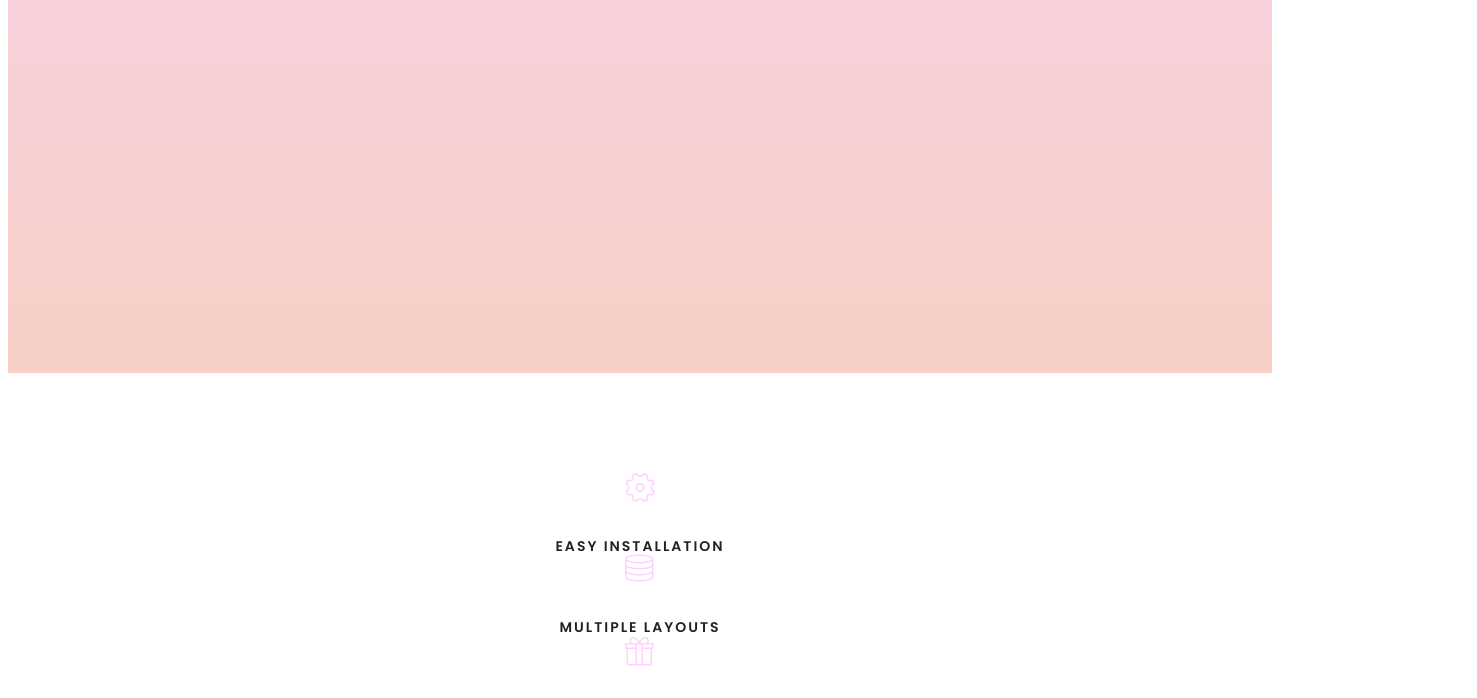
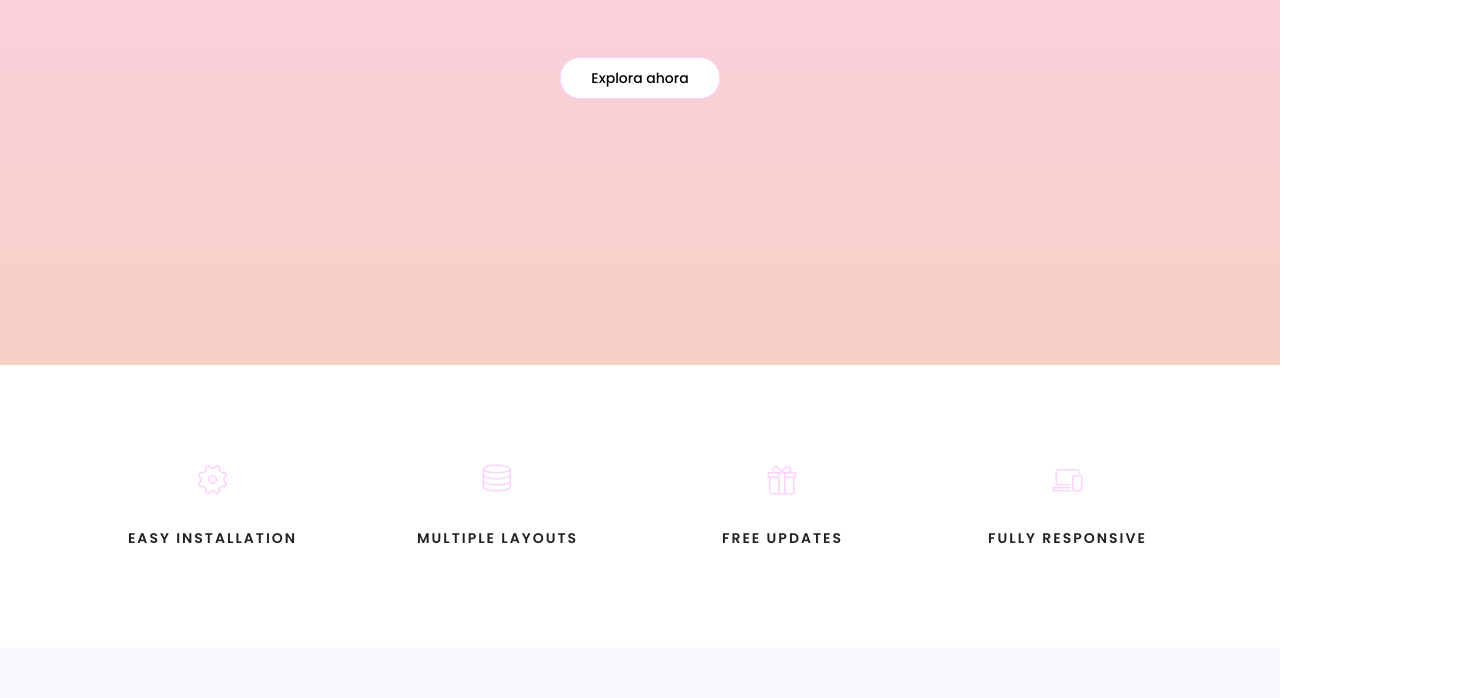
Before and after one commit to CatalinaCepedaLlanos/Portafolio, a website: page index.html in a window 1280 px wide. Shown: the part 435-1133 px from the top of the page, 1477 px wide, since content can reach past the window. Drawn offline with nearby package versions, Linux system fonts and the light colour scheme; some packages are replaced by stand-ins of ours.

Commit message:
fix: bootstrap impoort

```diff
--- a/index.html
+++ b/index.html
@@ -25,7 +25,7 @@
 			<link rel="stylesheet" href="css/font-awesome.min.css">
 			<link rel="stylesheet" href="css/nice-select.css">
 			<link rel="stylesheet" href="css/magnific-popup.css">
-			<link rel="stylesheet" href="css/bootstrap..min.css">
+			<link rel="stylesheet" href="css/bootstrap.min.css">
 			<link rel="stylesheet" href="css/main.css">
 		</head>
 		<body>
```
Also changed, not shown: Simples-doc/index.html (+1 -1 lines), copadas.html (+1 -1 lines), elements.html (+1 -1 lines), generic.html (+1 -1 lines), 1 other file.
